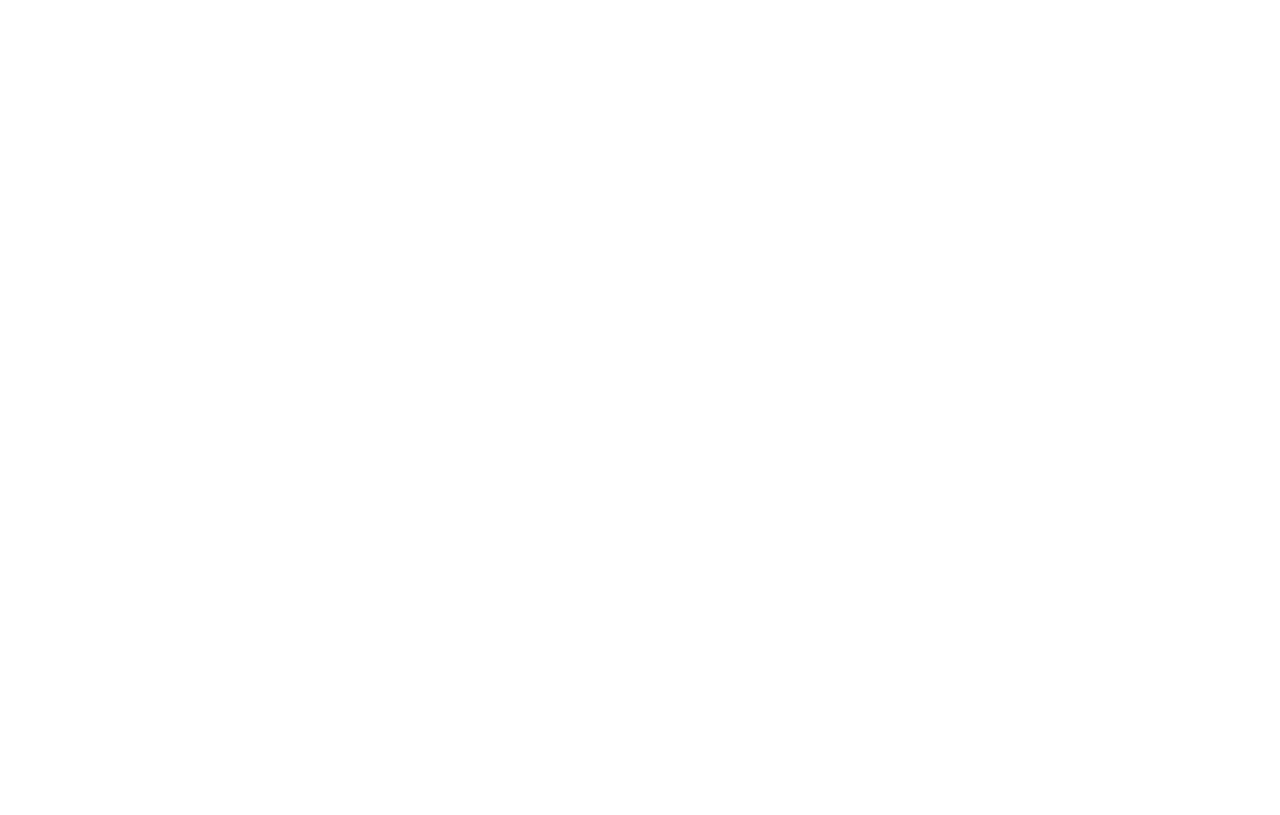
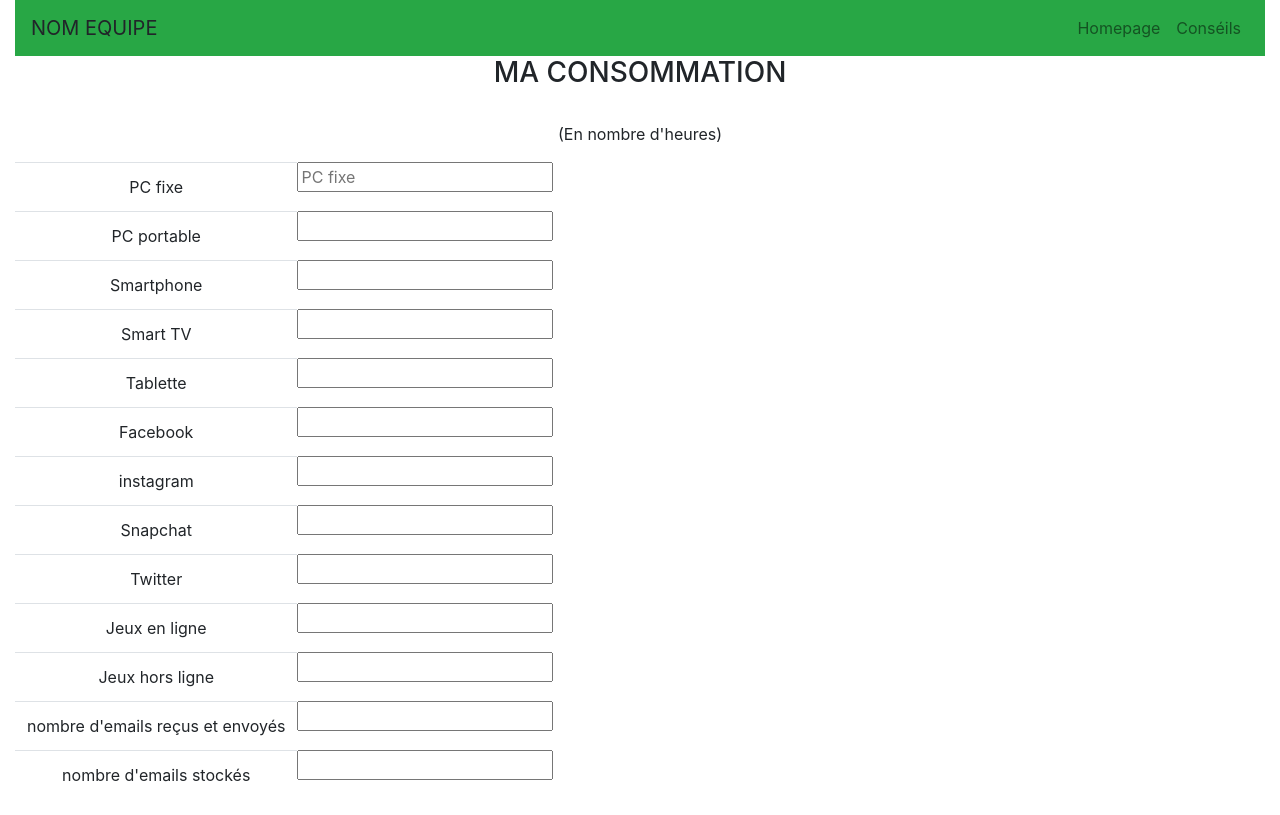
Before and after one commit to anaporia/hackatonWCS_EFAP, a React (Create React App) app: page /sondage in a window 1280 px wide. Built offline with nearby package versions, Linux system fonts and the light colour scheme.

Commit message:
Add intermediate stage of Sondage component.

```diff
--- a/src/App.js
+++ b/src/App.js
@@ -1,5 +1,6 @@
 import React, { Component } from 'react';
 import './App.css';
+import Sondage from './components/Sondage';
 import { BrowserRouter, Route, Switch } from 'react-router-dom';
 
 class App extends Component {
@@ -10,6 +11,7 @@
           <Switch>
             <Route exact path='/' component='homepage' />
             <Route path='/conseils' component='conseils' />
+            <Route path='/sondage' component={Sondage} />
           </Switch>
         </BrowserRouter>
       </div>
--- /dev/null
+++ b/src/components/Sondage.jsx
@@ -0,0 +1,159 @@
+import React from 'react';
+import Header from './Header';
+
+//import { NavLink } from 'react-router-dom';
+
+//let donnees = [{ type: mail, quantity: '' }, { type: PC, quantity: '' }];
+
+class Sondage extends React.Component {
+  render() {
+    return (
+      <div className='container-fluid'>
+        <Header />
+        <div className='row justify-content-center'>
+          <div className=''>
+            <h3>MA CONSOMMATION</h3>
+            <br />
+            <p>(En nombre d'heures)</p>
+          </div>
+          <table class='table d-flex col-lg-12'>
+            <tbody>
+              <tr>
+                <td>PC fixe</td>
+                <input
+                  placeholder='PC fixe'
+                  type='number'
+                  id='name'
+                  className='name'
+                  size='10'
+                />
+              </tr>
+              <tr>
+                <td>PC portable</td>
+                <input
+                  placeholder=''
+                  type='number'
+                  id='name'
+                  className='name'
+                  size='10'
+                />
+              </tr>
+              <tr>
+                <td>Smartphone</td>
+                <input
+                  placeholder=''
+                  type='number'
+                  id='name'
+                  className='name'
+                  size='10'
+                />
+              </tr>
+              <tr>
+                <td>Smart TV</td>
+                <input
+                  placeholder=''
+                  type='number'
+                  id='name'
+                  className='name'
+                  size='10'
+                />
+              </tr>
+              <tr>
+                <td>Tablette</td>
+                <input
+                  placeholder=''
+                  type='number'
+                  id='name'
+                  className='name'
+                  size='10'
+                />
+              </tr>
+              <tr>
+                <td>Facebook</td>
+                <input
+                  placeholder=''
+                  type='number'
+                  id='name'
+                  className='name'
+                  size='10'
+                />
+              </tr>
+              <tr>
+                <td>instagram</td>
+                <input
+                  placeholder=''
+                  type='number'
+                  id='name'
+                  className='name'
+                  size='10'
+                />
+              </tr>
+              <tr>
+                <td>Snapchat</td>
+                <input
+                  placeholder=''
+                  type='number'
+                  id='name'
+                  className='name'
+                  size='10'
+                />
+              </tr>
+              <tr>
+                <td>Twitter</td>
+                <input
+                  placeholder=''
+                  type='number'
+                  id='name'
+                  className='name'
+                  size='10'
+                />
+              </tr>
+              <tr>
+                <td>Jeux en ligne</td>
+                <input
+                  placeholder=''
+                  type='number'
+                  id='name'
+                  className='name'
+                  size='10'
+                />
+              </tr>
+              <tr>
+                <td>Jeux hors ligne</td>
+                <input
+                  placeholder=''
+                  type='number'
+                  id='name'
+                  className='name'
+                  size='10'
+                />
+              </tr>
+              <tr>
+                <td>nombre d'emails reçus et envoyés</td>
+                <input
+                  placeholder=''
+                  type='number'
+                  id='name'
+                  className='name'
+                  size='10'
+                />
+              </tr>
+              <tr>
+                <td>nombre d'emails stockés</td>
+                <input
+                  placeholder=''
+                  type='number'
+                  id='name'
+                  className='name'
+                  size='10'
+                />
+              </tr>
+            </tbody>
+          </table>
+        </div>
+      </div>
+    );
+  }
+}
+
+export default Sondage;
```
